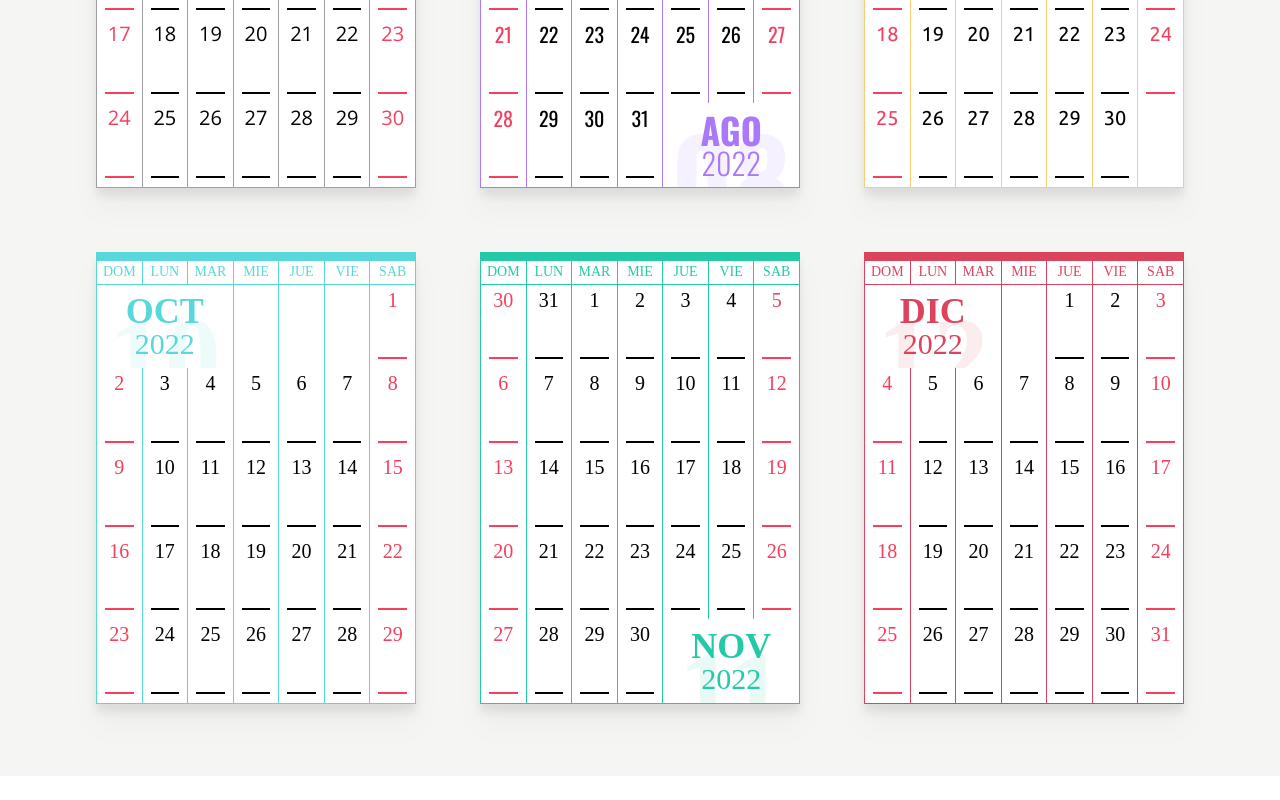
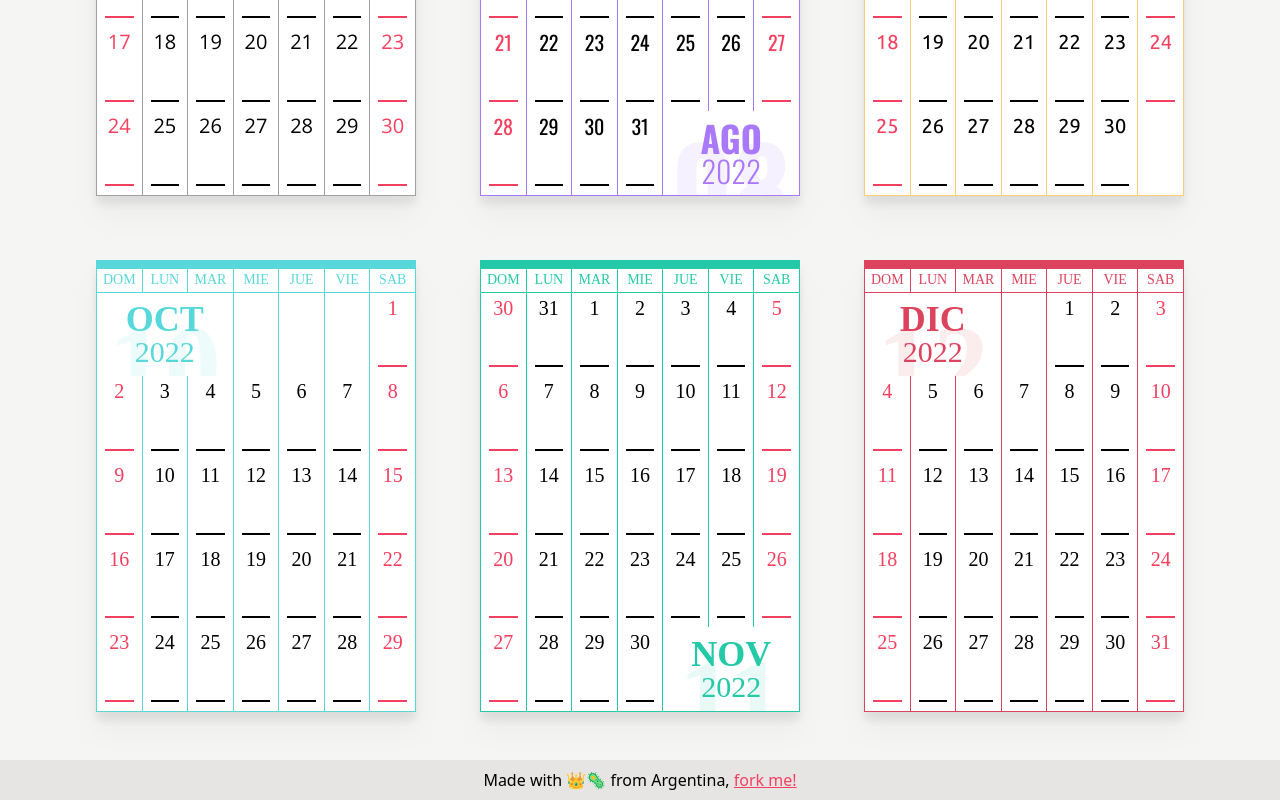
Before and after one commit to AIDEA775/Almanako, a Svelte app: page / in a window 1280 px wide. Shown: the part 1547-2347 px from the top of the page. Before the commit the page ends 2323 px from the top, so only its background shows below. Built offline with nearby package versions, Linux system fonts and the light colour scheme; a web font is replaced by a local one.

Commit message:
Added footer

```diff
--- a/src/App.svelte
+++ b/src/App.svelte
@@ -10,7 +10,7 @@
 </svelte:head>
 
 <main
-	class="bg-stone-100 text-center p-12 print:p-0 selection:bg-stone-200 selection:text-stone-900"
+	class="bg-stone-100 text-center pt-12 print:p-0 selection:bg-stone-200 selection:text-stone-900"
 >
 	<h1 class="font-sans font-black text-fluid text-stone-700 print:hidden">
 		Almanako
@@ -24,16 +24,31 @@
 	</div>
 
 	<div
-		class="flex flex-wrap justify-center gap-16 my-6 mx-auto print:gap-0 print:m-0 will-change-transform"
+		class="flex flex-wrap justify-center
+		gap-16 print:gap-0
+		px-12 mx-auto my-12 print:m-0
+		will-change-transform"
 	>
 		{#each months as month}
 			<div
-				class="shrink-0 aspect-[1/1.4142] w-80 month-{month} print:h-screen print:w-screen"
+				class="shrink-0 aspect-[1/1.4142]
+				month-{month}
+				w-80 print:h-screen print:w-screen"
 			>
 				<Month {month} />
 			</div>
 		{/each}
 	</div>
+
+	<footer class="p-2 bg-stone-200">
+		Made with 👑🦠 from Argentina,
+		<a
+			class="underline decoration-rose-500 text-rose-500"
+			href="https://github.com/AIDEA775/almanako"
+			rel="noopener noreferrer"
+			target="_blank">fork me!</a
+		>
+	</footer>
 </main>
 
 <style lang="postcss" global>
--- a/src/Holidays.svelte
+++ b/src/Holidays.svelte
@@ -25,20 +25,25 @@
     class="py-2 px-4 rounded-full bg-stone-50 font-semibold hover:bg-stone-200"
     on:click={toggle}
 >
-    Options
+    OPTIONS
 </button>
 
 <div
-    class="flex flex-col my-4
+    class="flex flex-col gap-y-4
     transition-scroll overflow-hidden duration-700
-    {showing ? 'max-h-48 landscape:max-h-24 opacity-100' : 'max-h-0 opacity-0'}
-    items-center justify-center landscape:flex-row gap-x-16 gap-y-8"
+    {showing
+        ? 'max-h-[14rem] landscape:max-h-[7rem] opacity-100 my-8'
+        : 'max-h-0 opacity-0 my-0'}
+    items-center justify-center "
 >
+    <p class="text-stone-500">Add events to calendar in .ics format</p>
+
+    <div class="flex flex-col landscape:flex-row gap-x-16 gap-y-8">
         <div
             class="flex flex-col group gap-y-2"
             title="Selecciona un archivo .ICS con los feriados, podes descargar uno desde Google Calendar."
         >
-        <label for="holidays" class="font-semibold">Feriados 📅</label>
+            <label for="holidays" class="font-semibold">Holidays 📅</label>
             <input
                 type="file"
                 id="holidays"
@@ -51,13 +56,14 @@
             class="flex flex-col group gap-y-2"
             title="Selecciona un archivo .ICS con los cumpleaños."
         >
-        <label for="birthdays" class="font-semibold"> Cumpleaños 🎂 </label>
+            <label for="birthdays" class="font-semibold">Birthdays 🎂 </label>
             <input
                 type="file"
                 id="birthdays"
                 bind:files={birthdayFile}
                 title="Selecciona un archivo .ICS con los cumpleaños."
             />
+        </div>
     </div>
 </div>
 
```
Lines whose indentation alone changed are shown as unchanged.
